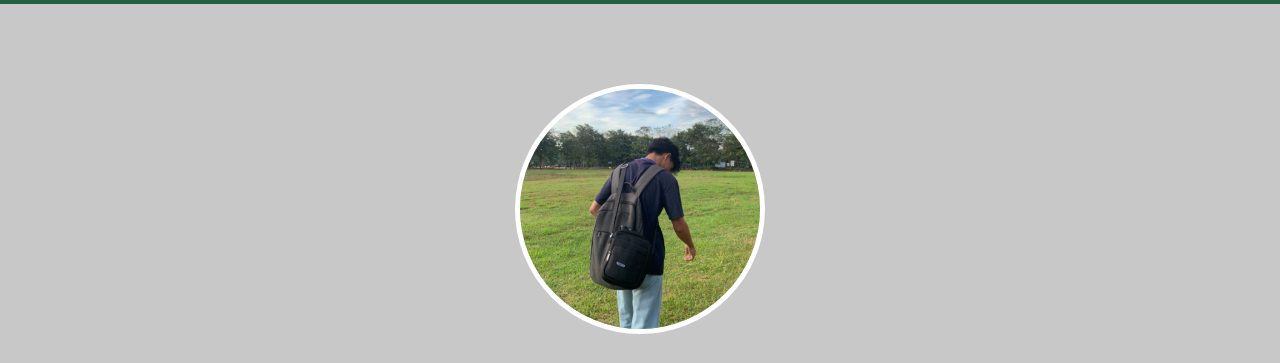
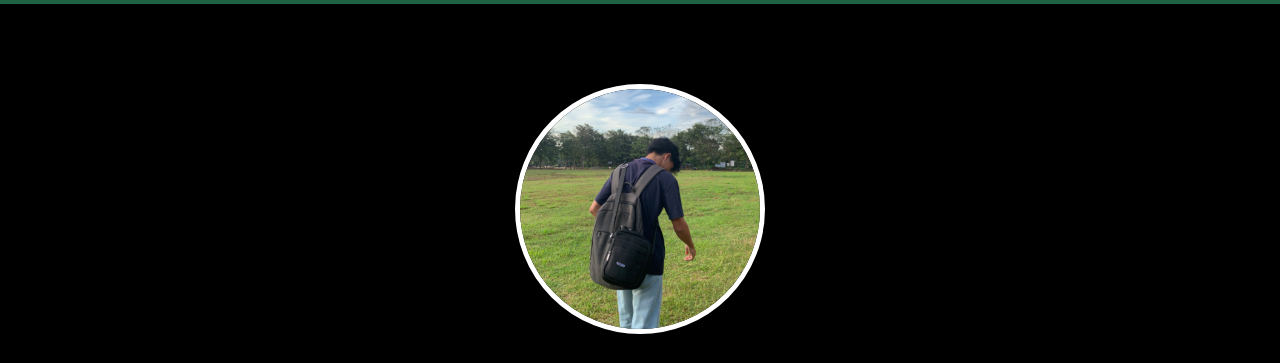
Before and after one commit to riinanji/portfolio, a plain HTML site: page index.html in a window 1280 px wide. Shown: the part 72-435 px from the top of the page. Drawn offline with nearby package versions, Linux system fonts and the light colour scheme; a script that the page names is missing.

Commit message:
adjustments

```diff
--- a/css/styles.css
+++ b/css/styles.css
@@ -2,7 +2,7 @@ body {
   font-family: "Inter", sans-serif;
   margin: 0;
   padding: 0;
-  background-color: #f8f9fa;
+  background-color: #000000;
 }
 header {
   background-color: #1e6143;
@@ -45,12 +45,12 @@ footer {
   margin-bottom: 30px;
 }
 .btn-primary {
-  background-color: #c8c8c8;
+  background-color: #000000;
   border: none;
 }
 .btn-primary:hover {
   background-color: #c8c8c8;
 }
 .bg-primary {
-  background-color: #c8c8c8 !important;
+  background-color: #000000 !important;
 }
--- a/index.html
+++ b/index.html
@@ -4,7 +4,7 @@
   <head>
     <meta charset="UTF-8" />
     <meta name="viewport" content="width=device-width, initial-scale=1.0" />
-    <title>My Portfolio</title>
+    <title>Portfolio</title>
     <link
       href="https://cdn.jsdelivr.net/npm/bootstrap@5.3.0-alpha1/dist/css/bootstrap.min.css"
       rel="stylesheet"
```
